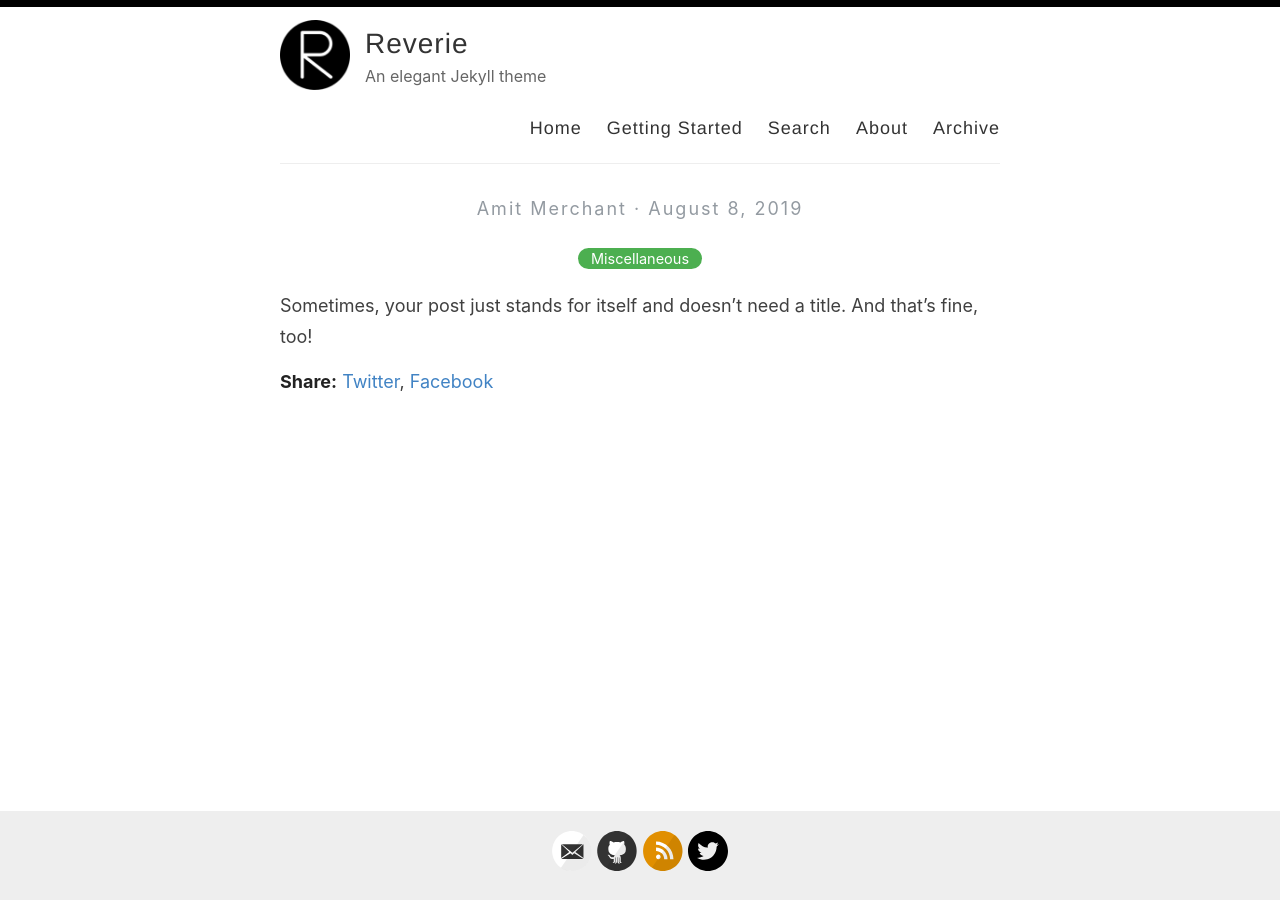
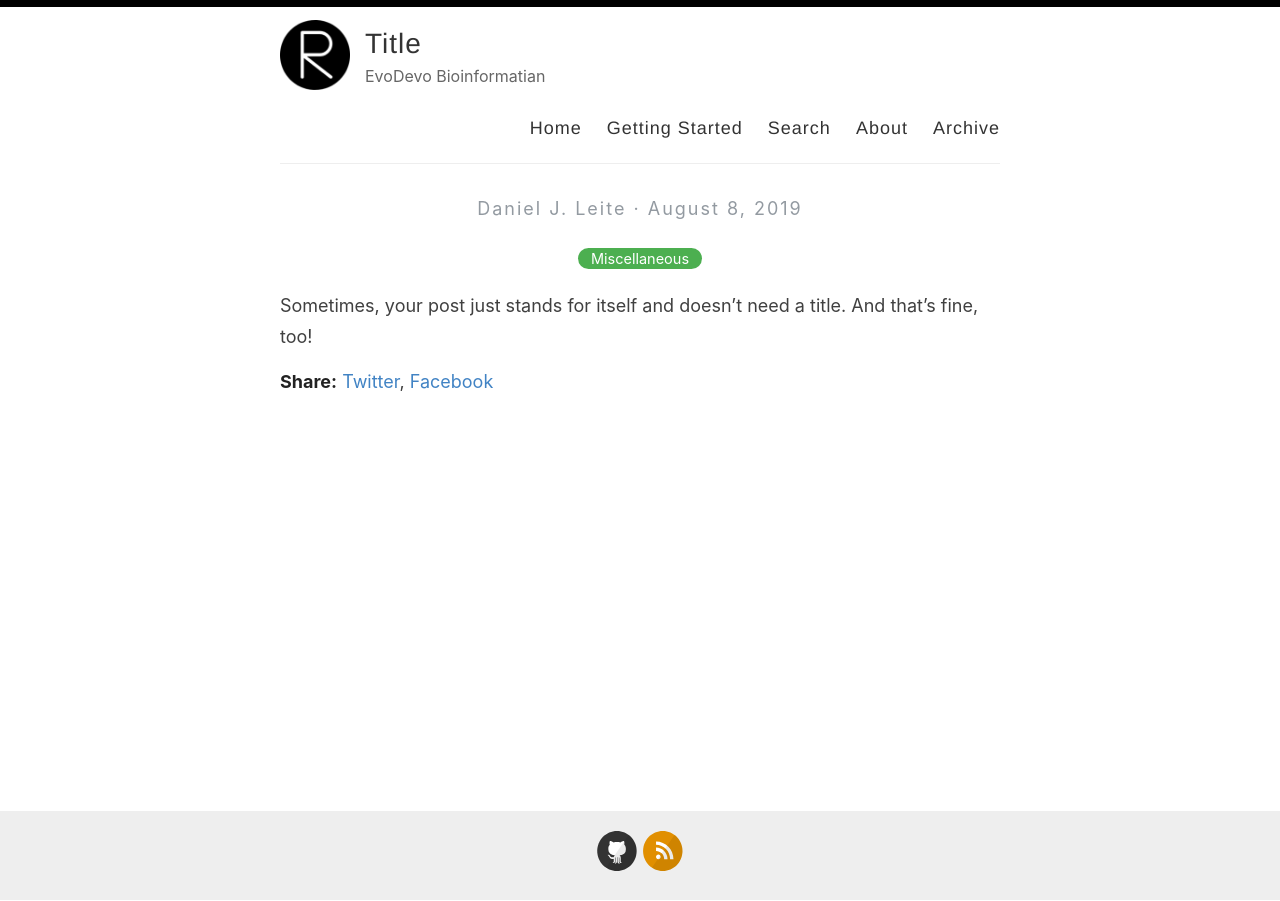
Before and after one commit to djleite/djleite.github.io, a Jekyll site: the page built from _posts/2019-08-08-no-title-posts.md, in a window 1280 px wide. Built offline with Jekyll 4.4.1, drawn with Linux system fonts in a browser that asks for light colours.

Commit message:
Update _config.yml

```diff
--- a/_config.yml
+++ b/_config.yml
@@ -3,13 +3,13 @@
 #
 
 # Name of your site (displayed in the header)
-name: Reverie
+name: Title
 
 # Name of the author
-author: Amit Merchant
+author: Daniel J. Leite
 
 # Short bio or description (displayed in the header)
-description: An elegant Jekyll theme
+description: EvoDevo Bioinformatian
 
 # URL of your avatar or profile pic (you could use your GitHub profile pic)
 avatar: /images/reverie.png
@@ -21,15 +21,15 @@
 # Includes an icon in the footer for each username you enter
 footer-links:
   dribbble:
-  email: amit.d.merchant@gmail.com
+  email:
   facebook:
   flickr:
-  github: amitmerchant1990/reverie
+  github: djleite
   instagram:
   linkedin:
   pinterest:
   rss: rss
-  twitter: amit_merchant
+  twitter:
   stackoverflow:
   youtube: # channel/<your_long_string> or user/<user-name>
   googleplus: # anything in your profile username that comes after plus.google.com/
@@ -41,21 +41,21 @@
 disqus:
 
 # Enter your Google Analytics web tracking code (e.g. UA-2110908-2) to activate tracking
-google_analytics: UA-43339302-11
+google_analytics:
 
 # For newer "GA4" analytics, use the following instead of the "UA" entry above
 #google_analytics_ga4: G-GABC1DEFG
 
 # Your website URL (e.g. http://amitmerchant1990.github.io or http://www.amitmerchant.com)
 # Used for Sitemap.xml and your RSS feed
-url: http://www.amitmerchant.com/reverie
-enforce_ssl: https://www.amitmerchant.com/reverie
+url:
+enforce_ssl:
 
 # If you're hosting your site at a Project repository on GitHub pages
 # (http://yourusername.github.io/repository-name)
 # and NOT your User repository (http://yourusername.github.io)
 # then add in the baseurl here, like this: "/repository-name"
-baseurl: "/reverie"
+baseurl:
 
 #
 # !! You don't need to change any of the configuration flags below !!
```
